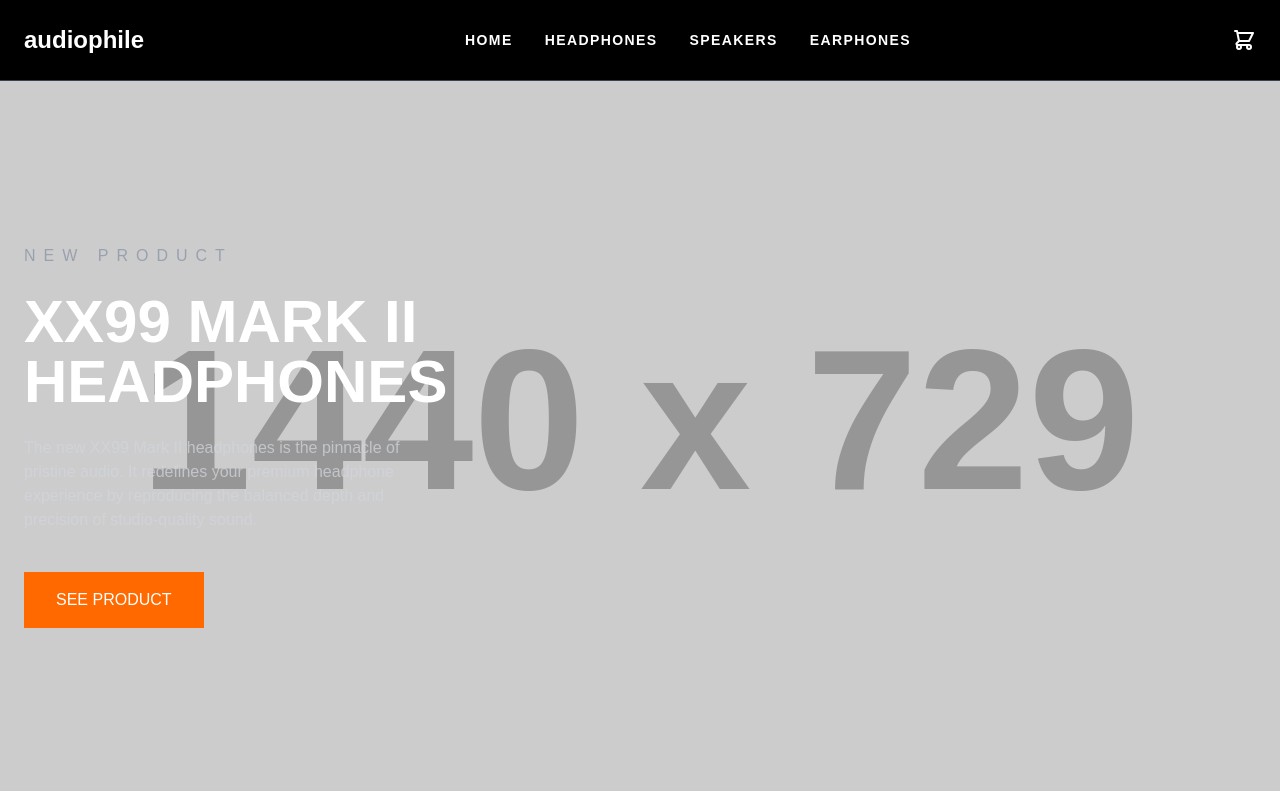
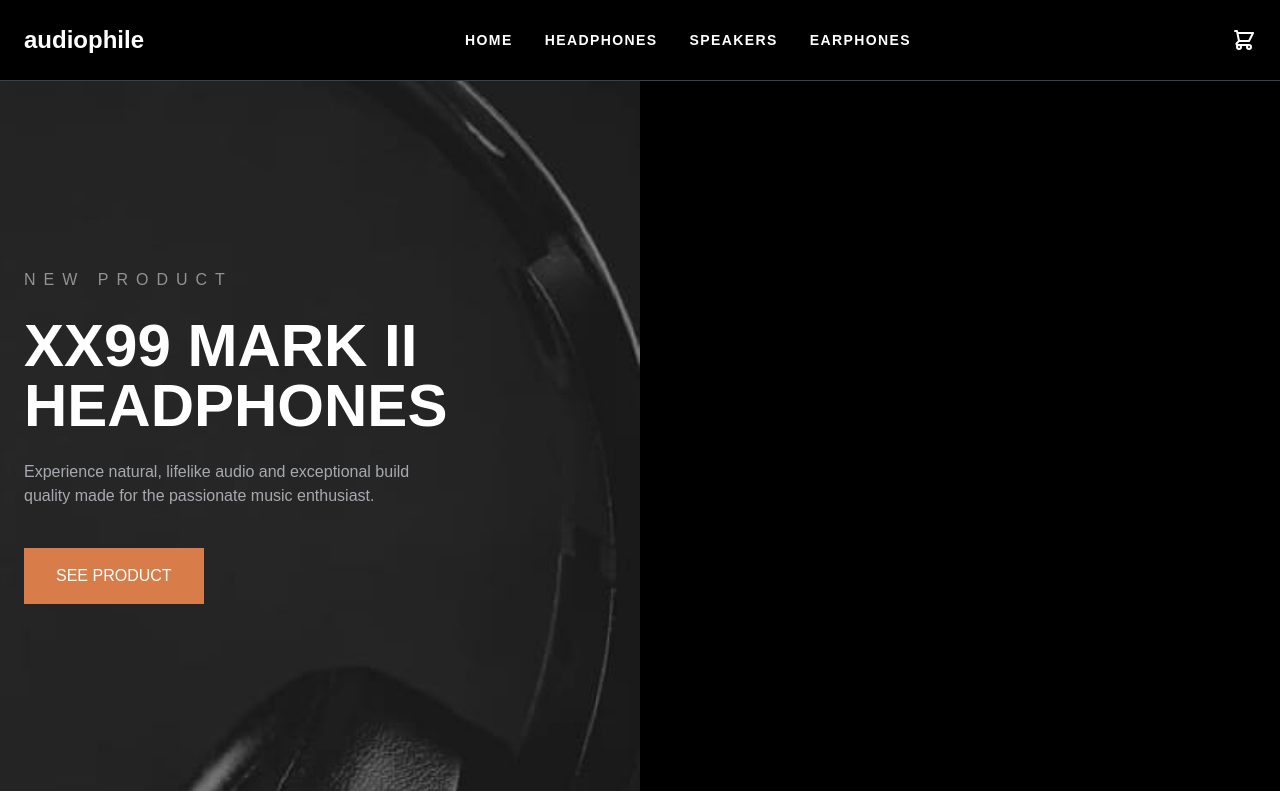
Before and after one commit to Trinity6264/ecomm, a Next.js app: page / in a window 1280 px wide. Shown: the top 800 px of the page. Built offline with nearby package versions, Linux system fonts and the light colour scheme.

Commit message:
Add Landing component and integrate it into HomePage layout

```diff
--- a/src/app/page.tsx
+++ b/src/app/page.tsx
@@ -1,5 +1,6 @@
 'use client'
 import BringingYouTheBestAudio from '@/components/Home/BringingYouTheBestAudio';
+import Landing from '@/components/Home/Landing';
 import ProductCategoryCard from '@/components/Home/ProductCategoryCard';
 import YXEarPhones from '@/components/Home/YXEarPhones';
 import ZXNineSpeaker from '@/components/Home/ZXNineSpeaker';
@@ -292,28 +293,13 @@ interface HomePageProps {
   setProduct: (product: Product) => void;
 }
 
-const HomePage: FC<HomePageProps> = ({ setPage, setProduct }) => {
+const HomePage: FC<HomePageProps> = ({ setPage}) => {
   const heroProduct = productData.find(p => p.id === 1);
   if (!heroProduct) return null;
 
-  const handleSeeProduct = (product: Product) => {
-    setProduct(product);
-    setPage('product-detail');
-  }
-
   return (
     <div>
-      <section className="bg-black text-white text-center md:text-left relative">
-        <div className="container mx-auto flex items-center h-[calc(100vh-90px)] max-h-[729px]">
-          <div className="max-w-md px-6 z-10">
-            <p className="text-gray-400 uppercase tracking-[.5em]">New Product</p>
-            <h2 className="text-4xl md:text-6xl font-bold my-6 uppercase">{heroProduct.name}</h2>
-            <p className="text-gray-300 mb-10 opacity-75">{heroProduct.description}</p>
-            <button onClick={() => handleSeeProduct(heroProduct)} className="bg-orange-500 text-white uppercase px-8 py-4 hover:bg-orange-400 transition-colors">See Product</button>
-          </div>
-        </div>
-        <Image src={'https://placehold.co/1440x729/191919/fff?text=Hero'} alt="headphones" className="absolute top-0 left-0 h-full w-full object-cover opacity-20 md:left-1/2 md:-translate-x-1/2 md:opacity-100" />
-      </section>
+      <Landing/>
 
       <CategoryLinksSection setPage={setPage} />
 
--- /dev/null
+++ b/src/components/Home/Landing.tsx
@@ -0,0 +1,19 @@
+import Image from "next/image"
+
+const Landing = () => {
+  return (
+      <section className="bg-black text-white text-center md:text-left relative ">
+          <div className="container mx-auto flex items-center h-[calc(100vh-90px)] max-h-[729px]">
+              <div className="max-w-md px-6 z-10">
+                  <p className="text-white opacity-[49.64%] uppercase tracking-[.5em]">New Product</p>
+                  <h2 className="text-[36px] md:text-6xl font-bold my-6 uppercase">XX99 Mark II Headphones</h2>
+                  <p className="text-gray-300 mb-10 opacity-75">Experience natural, lifelike audio and exceptional build quality made for the passionate music enthusiast.</p>
+                  <button onClick={() => { }} className="bg-[#D87D4A] text-white uppercase px-8 py-4 hover:bg-orange-400 transition-colors">See Product</button>
+              </div>
+          </div>
+          <Image src={'/assets/home/mobile/image-header.jpg'} alt="headphones" className="absolute top-0 left-0 h-full w-full object-cover opacity-40 md:left-1/2 md:-translate-x-1/2 md:opacity-100" fill />
+      </section>
+  )
+}
+
+export default Landing
```
